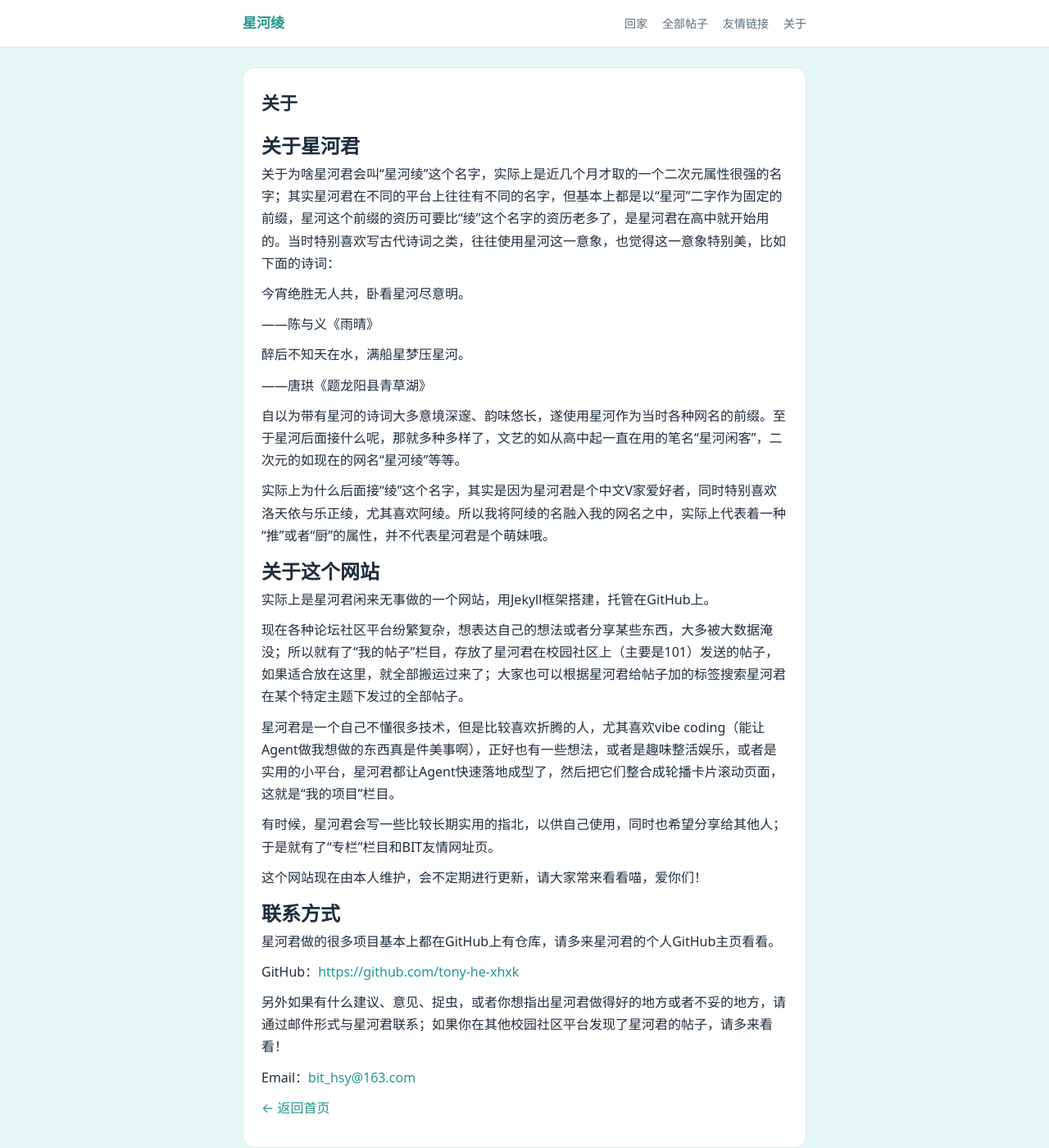
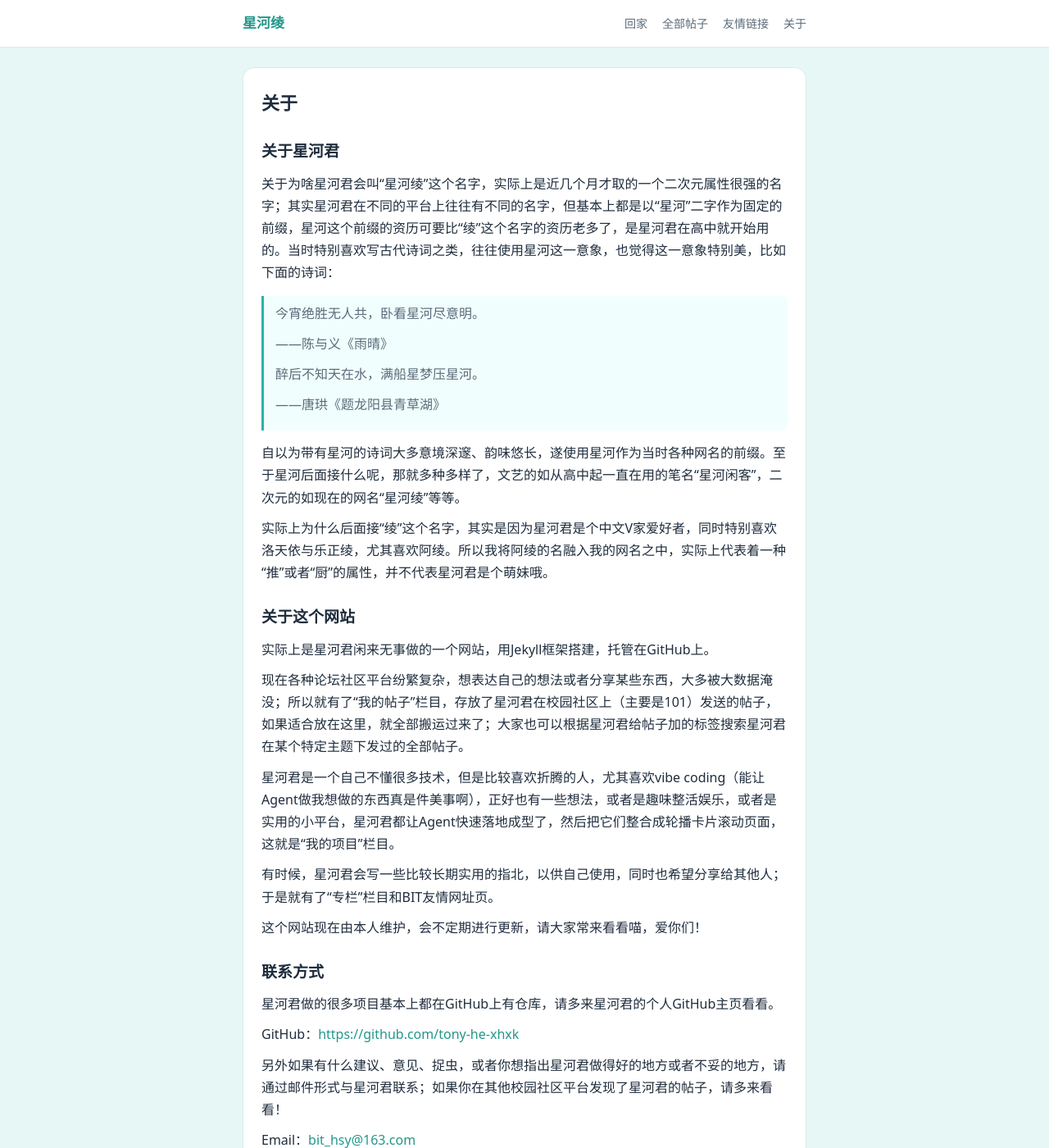
Before and after one commit to tony-he-xhxk/tony-he-xhxk.github.io, a Jekyll site: the page built from about.md, in a window 1280 px wide and 1400 px high. Shown: the whole window at 82% size. Built offline with Jekyll 4.4.1, drawn with Linux system fonts in a browser that asks for light colours.

Commit message:
fix: 修复about页面样式显示

```diff
--- a/assets/css/midautumn-theme.css
+++ b/assets/css/midautumn-theme.css
@@ -140,15 +140,18 @@ html.theme-midautumn .zl-nav-card h3 { color: var(--text); }
 html.theme-midautumn .zl-content .post-content p > img:only-child,
 html.theme-midautumn .zl-content .post-content > img { box-shadow: 0 6px 22px rgba(0, 0, 0, 0.55); }
 
-/* ---------- 正文里的引用块与代码 ---------- */
-html.theme-midautumn .post-content blockquote { background: rgba(30, 42, 82, 0.5); }
+/* ---------- 正文里的引用块与代码（帖子正文 + about 等 .page 页面） ---------- */
+html.theme-midautumn .post-content blockquote,
+html.theme-midautumn .page blockquote { background: rgba(30, 42, 82, 0.5); }
 
-html.theme-midautumn .post-content code {
+html.theme-midautumn .post-content code,
+html.theme-midautumn .page code {
   background: rgba(255, 217, 138, 0.14);
   color: var(--ma-gold);
 }
 
-html.theme-midautumn .post-content pre {
+html.theme-midautumn .post-content pre,
+html.theme-midautumn .page pre {
   background: #0a1024;
   color: var(--text);
   border-color: var(--ma-line);
--- a/assets/css/style.css
+++ b/assets/css/style.css
@@ -426,7 +426,15 @@ a:hover { text-decoration: underline; }
 /* 关于/404 页面 */
 .page { background: var(--card); border: 1px solid var(--border); border-radius: 14px; padding: 24px 22px; }
 .page h1 { font-size: 22px; margin-bottom: 14px; }
+/* 只作用于页面正文的直接子标题（Markdown 输出），避免影响 posts.html 里的帖子卡片标题 */
+.page > h2 { font-size: 19px; margin: 24px 0 10px; }
+.page > h3 { font-size: 16px; margin: 20px 0 8px; }
 .page p { margin-bottom: 10px; }
+/* 引用块与代码块：与帖子正文 .post-content 用同一套样式，便于 about 页后续新增内容保持一致 */
+.page blockquote { border-left: 3px solid var(--accent); background: #f0fffd; padding: 8px 14px; margin: 14px 0; border-radius: 0 8px 8px 0; color: var(--muted); }
+.page code { background: #eef6f5; padding: 2px 6px; border-radius: 4px; font-size: 13px; }
+.page pre { background: #f0fffd; color: #1f2d3d; padding: 14px; border-radius: 10px; overflow-x: auto; margin-bottom: 14px; border: 1px solid var(--border); }
+.page pre code { background: none; padding: 0; color: inherit; }
 
 /* 页脚 */
 .site-footer {
```
